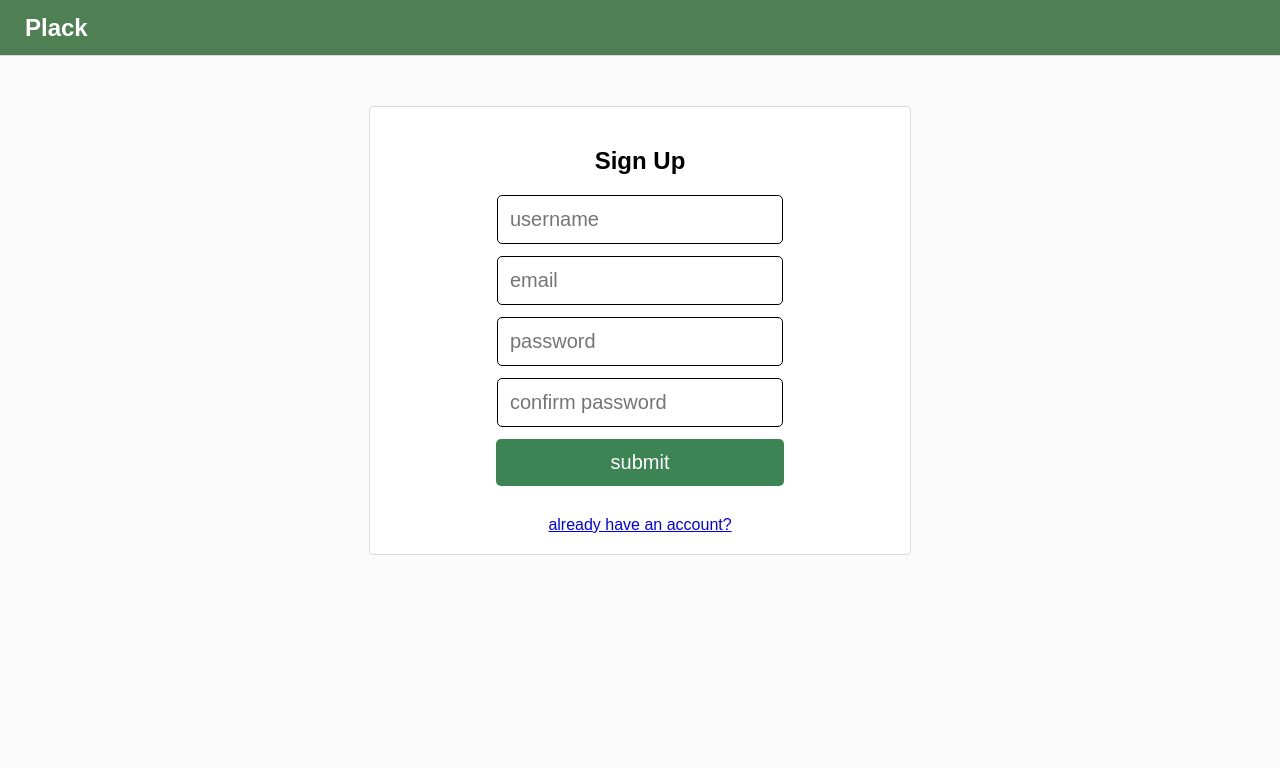
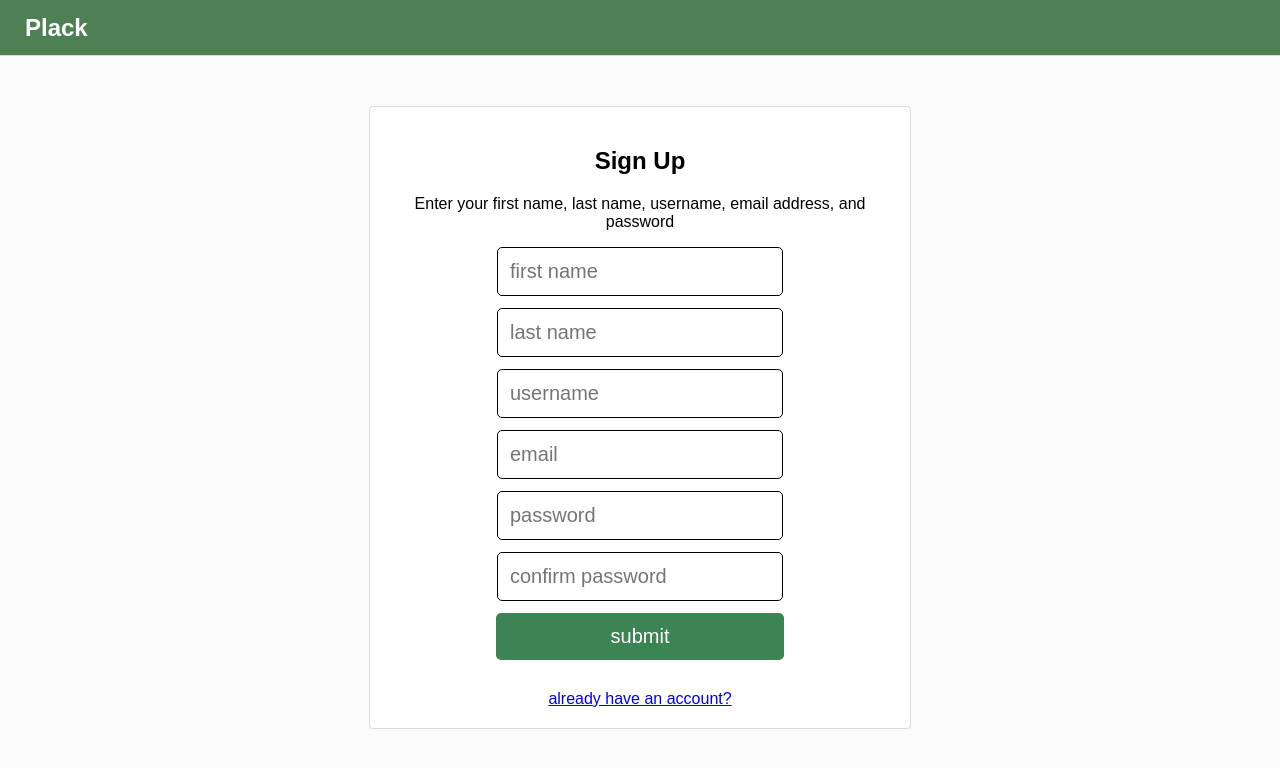
Before and after one commit to ksantaro/plack, a React (Create React App) app: page /sign-up in a window 1280 px wide. Shown: the top 768 px of the page. Built offline with nearby package versions, Linux system fonts and the light colour scheme.

Commit message:
updated login/signUp and set screen ratios for the sidebar and messages

```diff
--- a/src/Login/Login.jsx
+++ b/src/Login/Login.jsx
@@ -23,8 +23,9 @@ class Login extends Component {
         <Topbar/>
         <div className="form-block">
             <h2>Login</h2>
+            <p>Enter your email address and password</p>
             <form action="">
-                <input type="email" placeholder="email" value={this.state.email} onChange={(e) => {this.onChange(e, "email")}} required/>
+                <input type="email" placeholder="address@email.com" value={this.state.email} onChange={(e) => {this.onChange(e, "email")}} required/>
                 <input type="password" placeholder="password" value={this.state.password} onChange={(e) => {this.onChange(e, "password")}} required/>
                 <input type="submit" value="submit"/>
             </form>
--- a/src/Main/Main.jsx
+++ b/src/Main/Main.jsx
@@ -20,9 +20,13 @@ class Main extends Component {
 
   render() {
     return (
-      <div>
-        <SideBar/>
-        <Messages /> {/* props: channel */}
+      <div className="main">
+        <div className="sidebar-width">
+          <SideBar/>
+        </div>
+        <div className="messages-width">
+          <Messages /> {/* props: channel */}
+        </div>
       </div>
     );
   }
--- a/src/SignUp/SignUp.jsx
+++ b/src/SignUp/SignUp.jsx
@@ -7,6 +7,8 @@ class SignUp extends Component {
   constructor(props) {
     super(props);
     this.state = {
+        firstName: '',
+        lastName: '',
         username: '',
         email: '',
         password: '',
@@ -26,7 +28,10 @@ class SignUp extends Component {
         <Topbar/>
         <div className="form-block">
             <h2>Sign Up</h2>
+            <p>Enter your first name, last name, username, email address, and password</p>
             <form action="">
+                <input type="text" placeholder="first name" value={this.state.firstName} onChange={(e) => {this.onChange(e, "firstName")}} required/>
+                <input type="text" placeholder="last name" value={this.state.lastName} onChange={(e) => {this.onChange(e, "lastName")}} required/>
                 <input type="text" placeholder="username" value={this.state.username} onChange={(e) => {this.onChange(e, "username")}} required/>
                 <input type="email" placeholder="email" value={this.state.email} onChange={(e) => {this.onChange(e, "email")}} required/>
                 <input type="password" placeholder="password" value={this.state.password} onChange={(e) => {this.onChange(e, "password")}} required/>
--- a/src/index.css
+++ b/src/index.css
@@ -55,3 +55,21 @@ body {
   margin-left: 25px;
   color: white;
 }
+
+.main {
+  text-align: left;
+}
+
+.sidebar-width {
+  display: inline-block;
+  background-color: #4f8054;
+  width: 220px;
+}
+
+.messages-width {
+  display: inline-block;
+}
+
+html, body, #root, .App, .main, .sidebar-width, .messages-width{
+  height: 100%
+}
```
